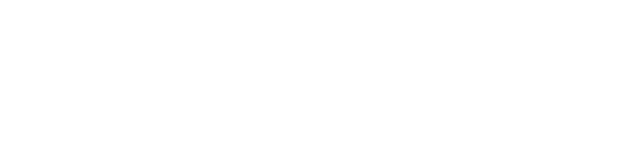
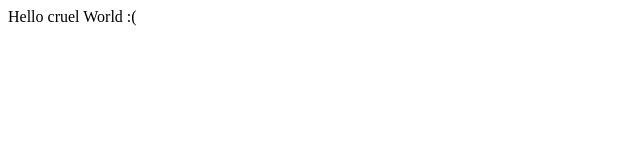
Before and after one commit to Highlands-High-School/my-website-MylesYaeger, a plain HTML site: page index.html in a window 1280 px wide. Shown: the whole page, without its empty margins (0-640 px from the left). Drawn offline with Linux system fonts and the light colour scheme.

Commit message:
Update index.html

```diff
--- a/index.html
+++ b/index.html
@@ -1,4 +1,6 @@
 <!DOCTYPE.html>
 <html>
-
+  <body>
+    Hello cruel World :(
+  </body>
 </html>
```
